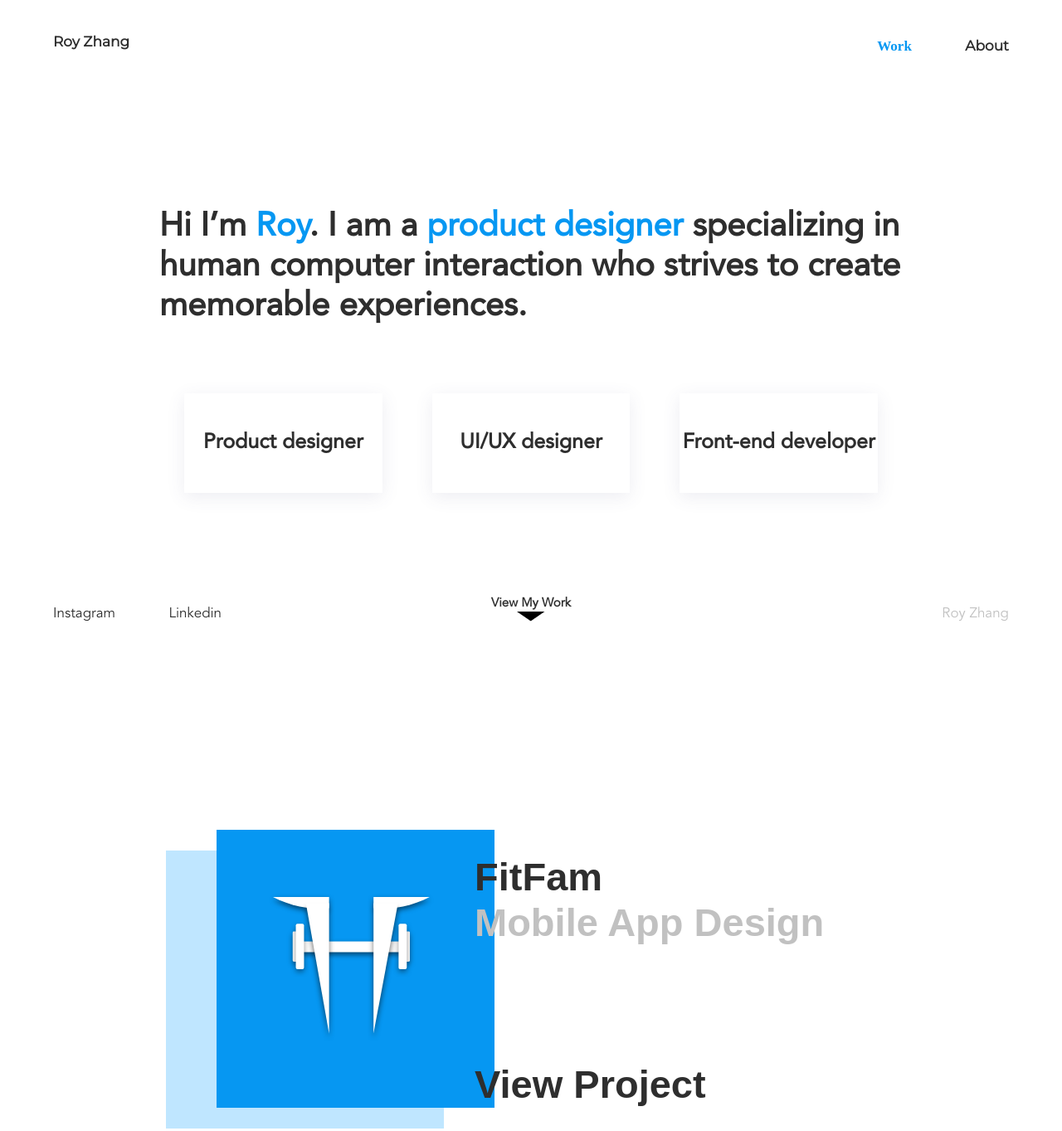
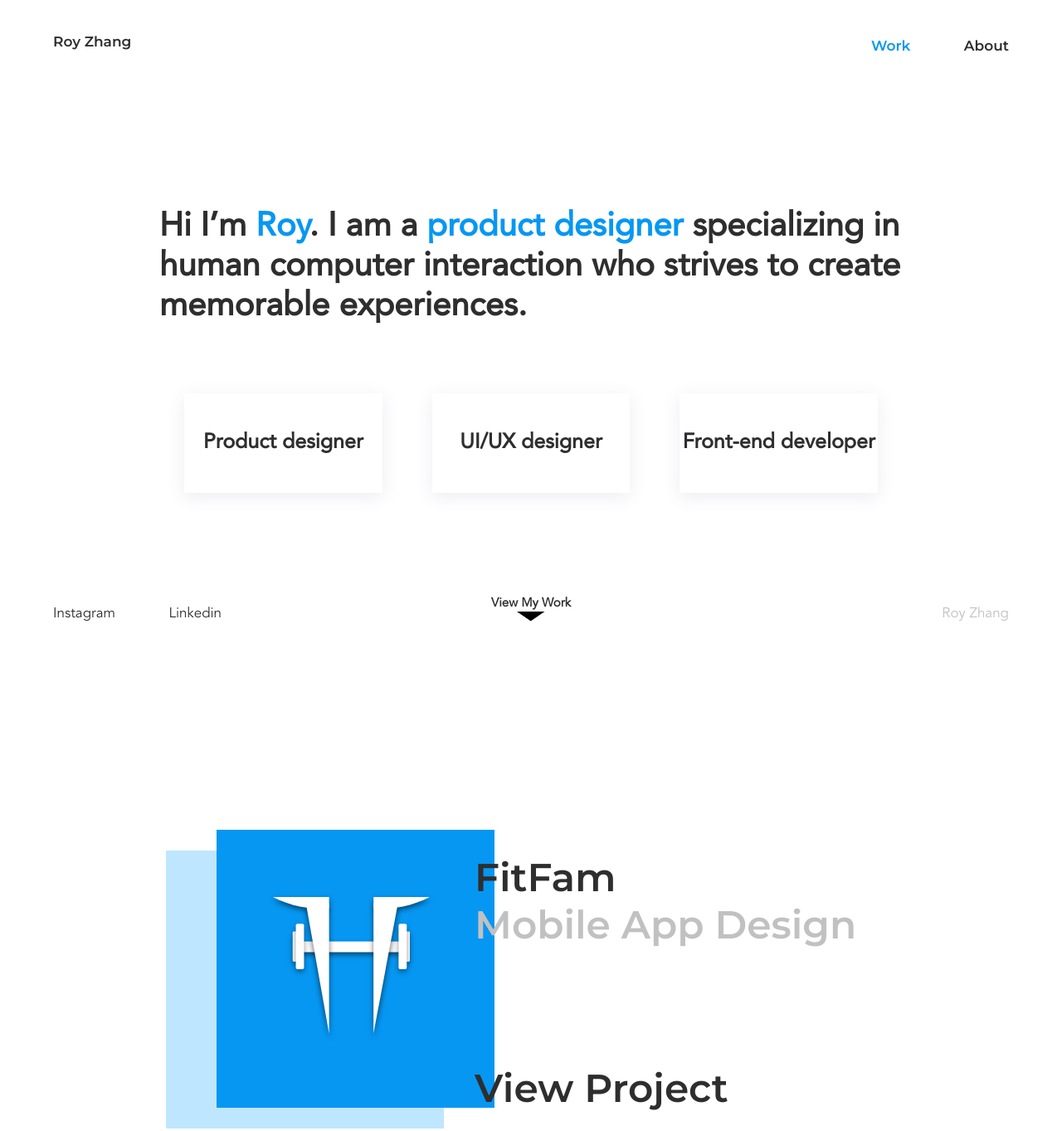
Before and after one commit to roz021/pf, a plain HTML site: page index.html in a window 1280 px wide. Shown: the top 1363 px of the page at 83% size. Drawn offline with Linux system fonts and the light colour scheme.

Commit message:
fixed fonts

```diff
--- a/css/about.css
+++ b/css/about.css
@@ -73,7 +73,7 @@ nav a{
 }
 
 .right-nav a:last-child{
-    font-family: 'Montserrat-Bold';
+    font-family: 'Montserrat';
     color: var(--main-blue);
     margin-left: 60px;
 }
--- a/css/fitfam.css
+++ b/css/fitfam.css
@@ -104,7 +104,7 @@ nav a{
 }
 
 .right-nav a:first-child{
-    font-family: 'Montserrat-Bold';
+    font-family: 'Montserrat';
     color: var(--main-blue);
     margin-right: 60px;
 }
--- a/css/index.css
+++ b/css/index.css
@@ -42,9 +42,9 @@ html, body{
 }
 
 h1{
-    font-family: 'Montserrat-Semibold', sans-serif;
+    font-family: 'Montserrat', sans-serif;
     font-size: 47px;
-    font-weight: 650;
+    font-weight: 600;
     color: var(--main-black);
 }
 
@@ -102,7 +102,7 @@ nav{
 
 nav a{
     font-family: 'Montserrat', sans-serif;
-    font-weight: 800;
+    font-weight: 600;
     color: var(--main-black);
 }
 
@@ -113,7 +113,7 @@ nav a{
 }
 
 .right-nav a:first-child{
-    font-family: 'Montserrat-Bold';
+    font-family: 'Montserrat';
     color: var(--main-blue);
     margin-right: 60px;
 }
--- a/css/mandoline.css
+++ b/css/mandoline.css
@@ -107,7 +107,7 @@ nav a{
 }
 
 .right-nav a:first-child{
-    font-family: 'Montserrat-Bold';
+    font-family: 'Montserrat';
     color: var(--main-blue);
     margin-right: 60px;
 }
--- a/index.html
+++ b/index.html
@@ -6,7 +6,7 @@
     <meta name="viewport" content="width=device-width, initial-scale=1.0">
     <title>Roy Zhang</title>
     <link href="css/index.css" rel="stylesheet">
-    <link href="https://fonts.googleapis.com/css?family=Montserrat" rel="stylesheet">
+    <link href="https://fonts.googleapis.com/css?family=Montserrat:400,600,700" rel="stylesheet">
     <link rel="stylesheet" href="css/animate.css">
     <link rel="shortcut icon" type="image/png" href="images/favicon.png">
 </head>
@@ -52,29 +52,31 @@
             <div class="left wow fadeInLeft">
                 <div class="work-1">
                     <img class="fflogo wow fadeInLeft " src="images/logotest-shadow.png" alt="fit-fam">
+                    <a href="html/fitfam.html">
                     <h1 class="title">FitFam<br><span id="gray-text">Mobile App Design</span></h1>
                     <div class="rec-dark-1 wow fadeInLeft"></div>
                     <div class="rec-light-1 wow fadeInLeft"></div>
-                    <a href="html/fitfam.html"><h1 class="view">View Project</h1></a>
+                    <h1 class="view">View Project</h1>
+                    </a>
                 </div>
             </div>
             <div class="right wow fadeInRight">
                 <div class="work-2">
                     <img class="mandoline wow fadeInRight" src="images/mand.png" alt="mandoline">
-                    <h1 class="title">Mandoline Redesign<br><span id="gray-text">Interaction Design</span></h1>
+                    <a href="html/mandoline.html"><h1 class="title">Mandoline Redesign<br><span id="gray-text">Interaction Design</span></h1>
                     <div class="rec-dark-2 wow fadeInRight"></div>
                     <div class="rec-light-2 wow fadeInRight"></div>
-                    <a href="html/mandoline.html"><h1 class="view">View Project</h1></a>
+                    <h1 class="view">View Project</h1></a>
                 </div>
             </div>
 
             <div class="left wow fadeInLeft">
                 <div class="work-3">
                     <img class="photography wow fadeInLeft" src="images/camara.png" alt="photography">
-                    <h1 class="title">My Photography</h1>
+                    <a href="html/photography.html"><h1 class="title">My Photography</h1>
                     <div class="rec-dark-3 wow fadeInLeft"></div>
                     <div class="rec-light-3 wow fadeInLeft"></div>
-                    <a href="html/photography.html"><h1 class="view">View Project</h1></a>
+                   <h1 class="view">View Project</h1></a>
                 </div>
             </div>
         </div>
```
